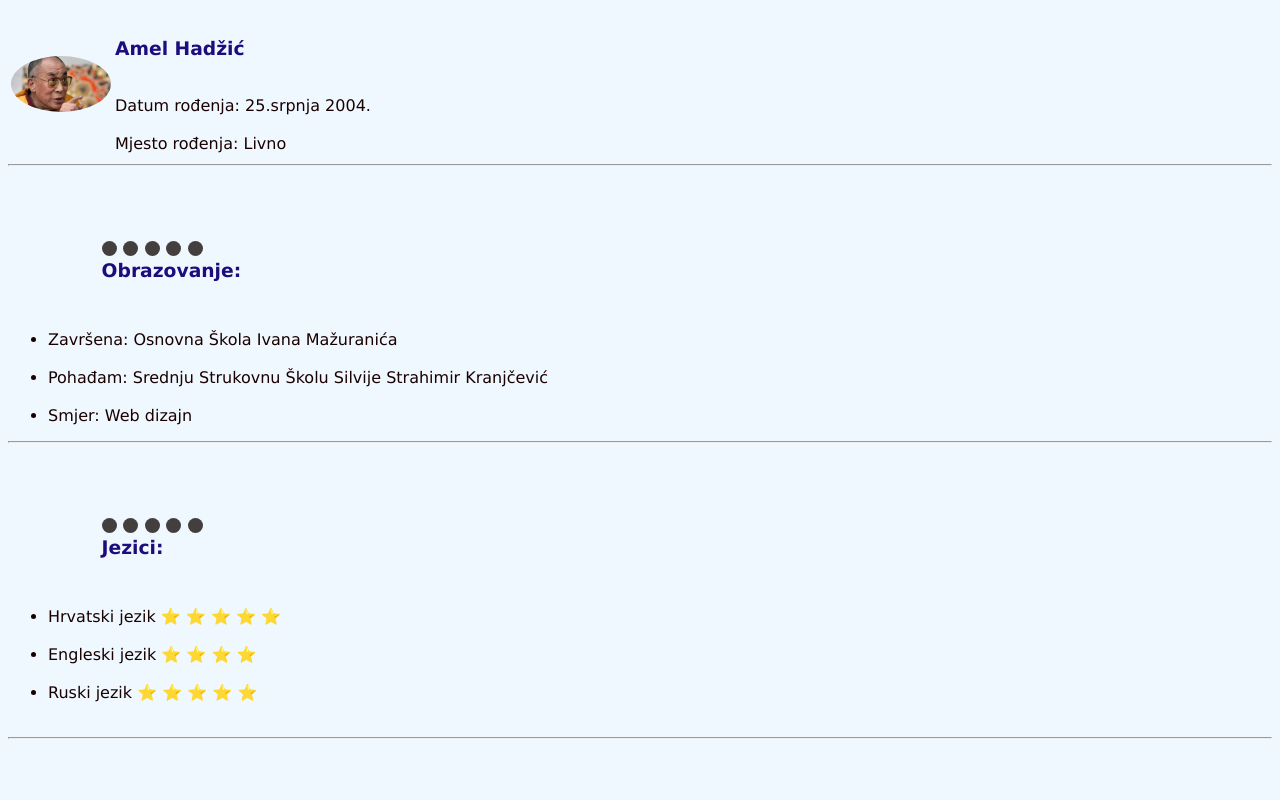
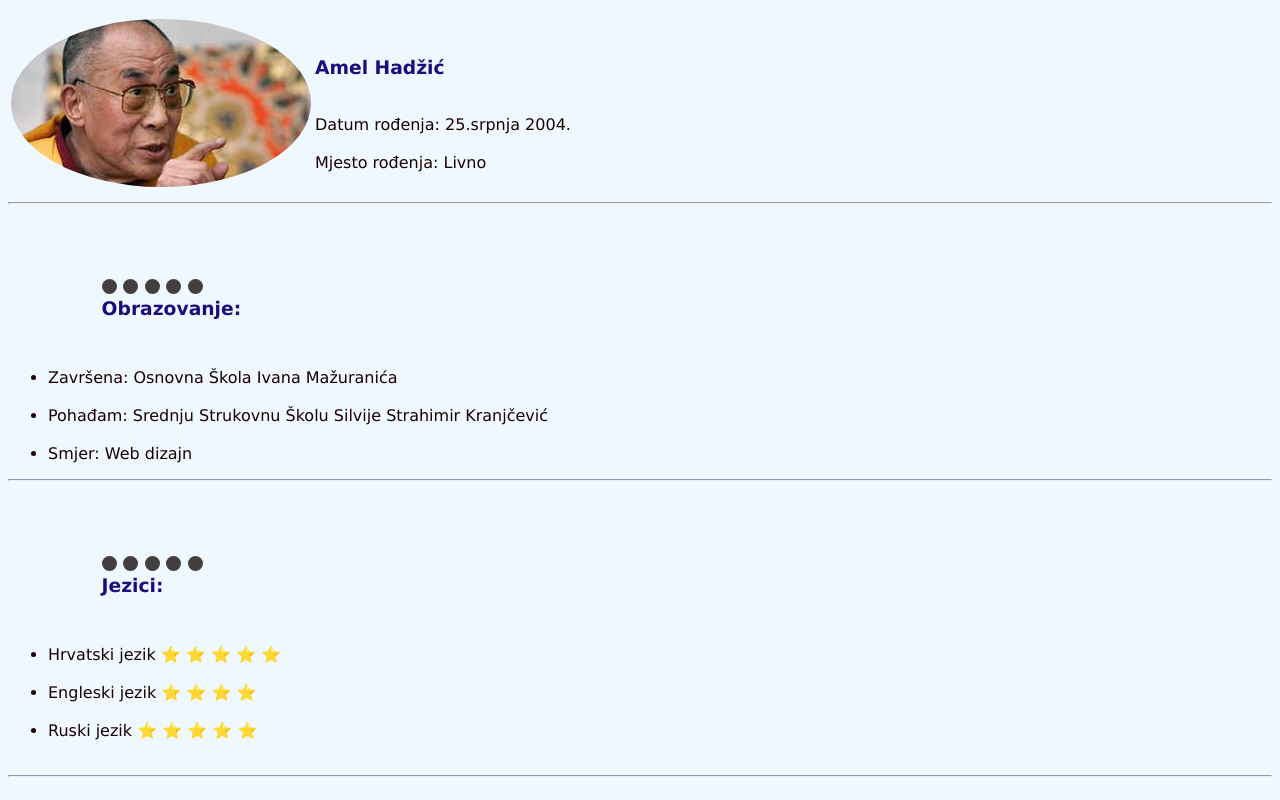
Before and after one commit to Amel-Hadzic/Amel-Hadzic.github.io, a plain HTML site: page index.html in a window 1280 px wide. Shown: the top 800 px of the page. Drawn offline with Linux system fonts and the light colour scheme.

Commit message:
Update index.html

```diff
--- a/index.html
+++ b/index.html
@@ -62,7 +62,7 @@
     <p>
 <table>
         <thead>
-            <td><img src="kina.jpg" width="100" id="kimjanung"></td>
+            <td><img src="kina.jpg" width="300" id="kimjanung"></td>
 
             <td>
                 <h3>Amel Hadžić</h3> <br>
```
